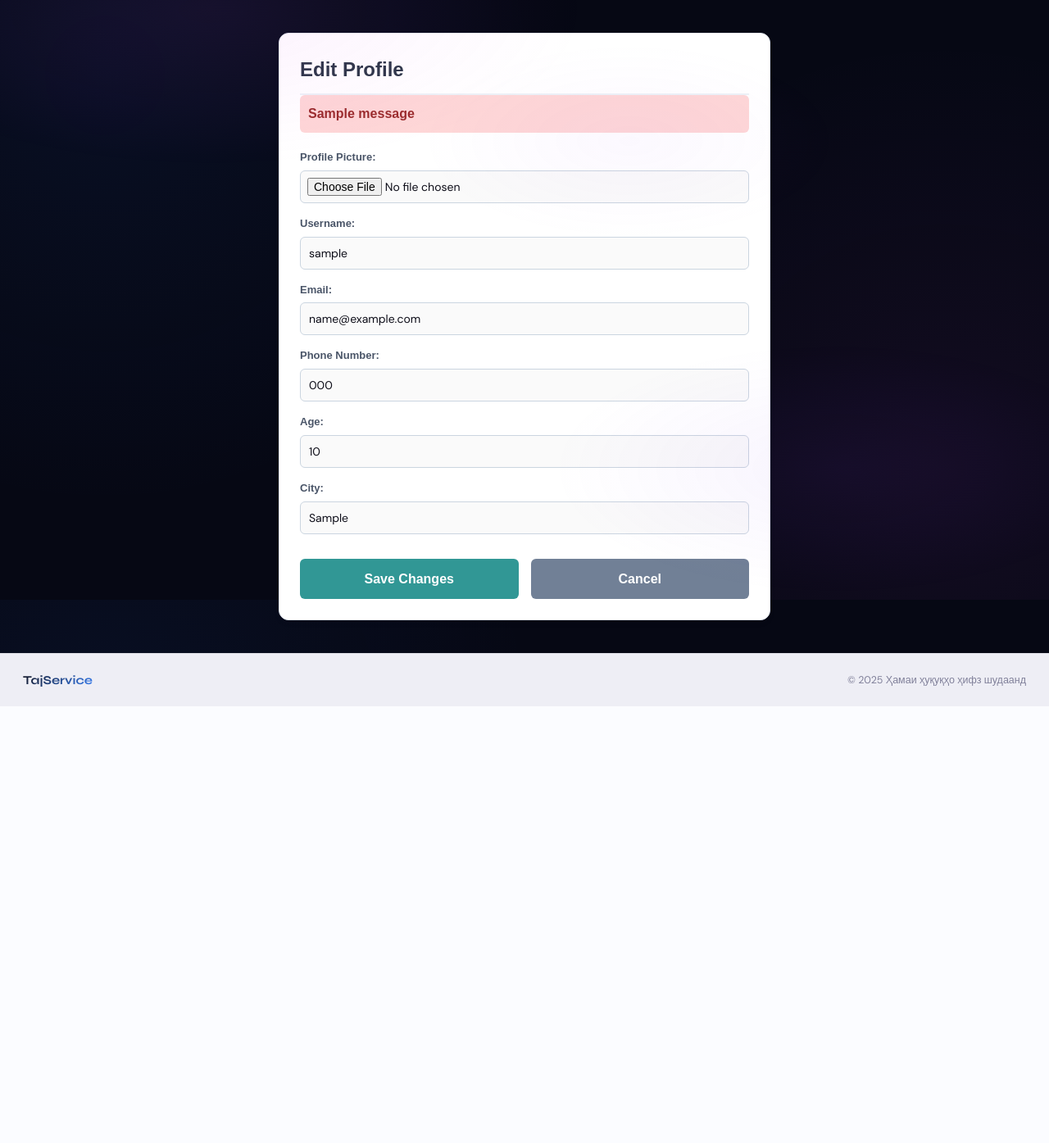
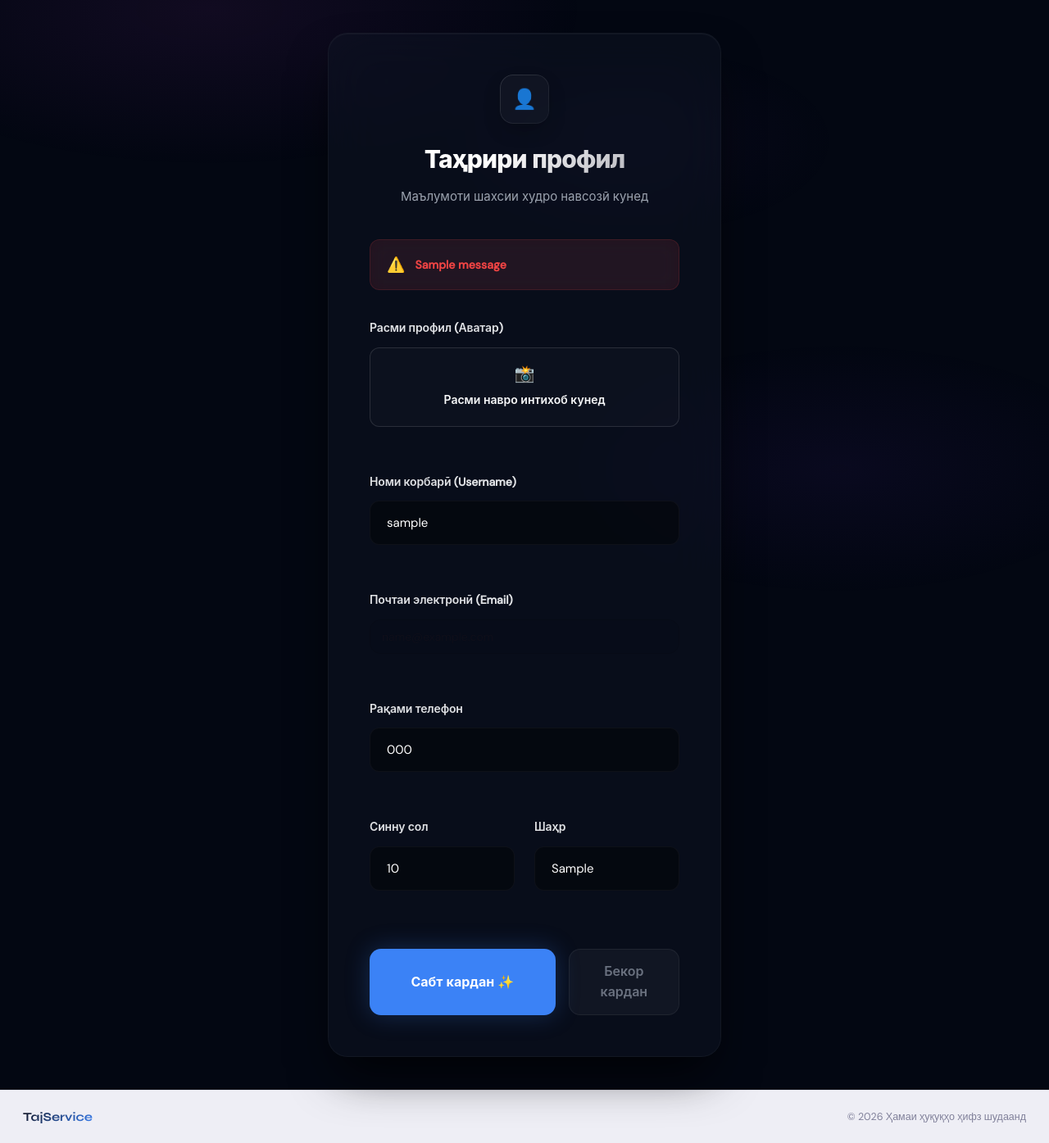
Before and after one commit to Xurwed9/usto-services, a Django app: page /accounts/profile/edit/ in a window 1280 px wide. Shown: the part 68-1463 px from the top of the page at 82% size. Before the commit the page ends 930 px from the top, so only its background shows below. Run offline with Django 5.2, Linux system fonts and the light colour scheme; a user stored in the database is signed in; tables that the repository leaves empty hold one stand-in row (values such as "Sample post"); one stand-in notice (Sample message) is shown.

Commit message:
add css edit-profil.html

```diff
--- a/services/views.py
+++ b/services/views.py
@@ -259,7 +259,7 @@ def leave_review(request, order_id):
 
 def ai_help(request):
     client = Groq(api_key=settings.GROQ_API_KEY)
-    prompt = request.GET.get('promt', '').strip()
+    prompt = request.GET.get('prompt', '').strip()
     ai_answer = ""
 
     db_services = Service.objects.all()[:10]
--- a/static/css/style.css
+++ b/static/css/style.css
@@ -3988,3 +3988,247 @@ body {
     color: #2563eb;
     text-decoration: underline;
 }
+
+
+/* ai-chat  */
+/* Контейнери умумии чати AI */
+.ai-chat {
+    position: fixed;
+    bottom: 30px;
+    right: 30px;
+    width: 380px;
+    height: 550px;
+    background: rgba(17, 24, 39, 0.85);
+    backdrop-filter: blur(25px);
+    -webkit-backdrop-filter: blur(25px);
+    border: 1px solid rgba(255, 255, 255, 0.08);
+    border-radius: 24px;
+    box-shadow: 0 20px 50px rgba(0, 0, 0, 0.6), inset 0 1px 1px rgba(255, 255, 255, 0.1);
+    display: flex;
+    flex-direction: column;
+    z-index: 9999;
+    opacity: 0;
+    transform: translateY(30px) scale(0.95);
+    pointer-events: none;
+    transition: all 0.4s cubic-bezier(0.16, 1, 0.3, 1);
+    overflow: hidden;
+}
+
+/* Саҳифаи чат вақте кушода мешавад */
+.ai-chat--open {
+    opacity: 1;
+    transform: translateY(0) scale(1);
+    pointer-events: all;
+}
+
+/* Қисми Сарлавҳа (Header) */
+.ai-chat__header {
+    padding: 18px 24px;
+    background: rgba(0, 0, 0, 0.2);
+    border-bottom: 1px solid rgba(255, 255, 255, 0.05);
+    display: flex;
+    justify-content: space-between;
+    align-items: center;
+}
+
+.ai-chat__title {
+    color: #ffffff;
+    font-weight: 700;
+    font-size: 16px;
+    display: flex;
+    align-items: center;
+    gap: 8px;
+}
+
+.ai-chat__title-dot {
+    width: 8px;
+    height: 8px;
+    background: #3b82f6;
+    border-radius: 50%;
+    box-shadow: 0 0 10px #3b82f6;
+}
+
+.ai-chat__close {
+    background: none;
+    border: none;
+    color: #9ca3af;
+    font-size: 16px;
+    cursor: pointer;
+    transition: color 0.2s;
+}
+
+.ai-chat__close:hover {
+    color: #ffffff;
+}
+
+/* Равзанаи паёмҳо (Чати асосӣ) */
+.ai-chat__window {
+    flex: 1;
+    padding: 20px;
+    overflow-y: auto;
+    display: flex;
+    flex-direction: column;
+    gap: 14px;
+    scroll-behavior: smooth;
+}
+
+/* Саломи аввалия */
+.ai-chat__welcome {
+    background: rgba(255, 255, 255, 0.03);
+    border: 1px solid rgba(255, 255, 255, 0.04);
+    color: #d1d5db;
+    padding: 14px 18px;
+    border-radius: 16px;
+    font-size: 14px;
+    line-height: 1.5;
+}
+
+/* Паёмҳо: Корбар ва AI */
+.ai-chat__msg {
+    max-width: 85%;
+    padding: 12px 16px;
+    border-radius: 16px;
+    font-size: 14px;
+    line-height: 1.5;
+    word-wrap: break-word;
+}
+
+.ai-chat__msg--user {
+    background: #2563eb;
+    color: #ffffff;
+    align-self: flex-end;
+    border-bottom-right-radius: 4px;
+    box-shadow: 0 4px 15px rgba(37, 99, 235, 0.2);
+}
+
+.ai-chat__msg--ai {
+    background: rgba(255, 255, 255, 0.06);
+    color: #f3f4f6;
+    align-self: flex-start;
+    border-bottom-left-radius: 4px;
+    border: 1px solid rgba(255, 255, 255, 0.04);
+}
+
+/* Панели воридкунии матн (Input Row) */
+.ai-chat__input-row {
+    padding: 15px 20px;
+    background: rgba(0, 0, 0, 0.3);
+    border-top: 1px solid rgba(255, 255, 255, 0.05);
+    display: flex;
+    gap: 12px;
+    align-items: center;
+}
+
+.ai-chat__input {
+    flex: 1;
+    background: rgba(0, 0, 0, 0.4);
+    border: 1px solid rgba(255, 255, 255, 0.08);
+    padding: 12px 16px;
+    border-radius: 14px;
+    color: #ffffff;
+    font-size: 14px;
+    outline: none;
+    transition: border-color 0.2s;
+}
+
+.ai-chat__input:focus {
+    border-color: #3b82f6;
+}
+
+.ai-chat__send-btn {
+    background: #2563eb;
+    color: white;
+    border: none;
+    width: 42px;
+    height: 42px;
+    border-radius: 12px;
+    display: flex;
+    align-items: center;
+    justify-content: center;
+    cursor: pointer;
+    transition: all 0.2s;
+    flex-shrink: 0;
+}
+
+.ai-chat__send-btn:hover {
+    background: #3b82f6;
+    transform: scale(1.03);
+}
+
+/* Аниматсияи се нуқтаи чопкунӣ (Typing Animation) */
+.ai-chat__typing {
+    display: flex;
+    gap: 4px;
+    align-items: center;
+    padding: 4px 0;
+}
+
+.ai-chat__typing span {
+    width: 6px;
+    height: 6px;
+    background: #9ca3af;
+    border-radius: 50%;
+    animation: aiBlurPulse 1.4s infinite ease-in-out both;
+}
+
+.ai-chat__typing span:nth-child(1) { animation-delay: -0.32s; }
+.ai-chat__typing span:nth-child(2) { animation-delay: -0.16s; }
+
+@keyframes aiBlurPulse {
+    0%, 80%, 100% { transform: scale(0.6); opacity: 0.4; }
+    40% { transform: scale(1); opacity: 1; }
+}
+
+/* Мутобиқшавӣ барои телефонҳо (Респонсив) */
+@media (max-width: 480px) {
+    .ai-chat {
+        bottom: 0;
+        right: 0;
+        width: 100%;
+        height: 100%;
+        border-radius: 0;
+        border: none;
+    }
+
+    .ai-chat__close {
+        font-size: 20px;
+        padding: 5px;
+    }
+}
+
+
+
+/* edit-profil */
+.master-extra-zone {
+    margin-top: 15px;
+    padding: 24px;
+    background: rgba(59, 130, 246, 0.03);
+    border: 1px dashed rgba(59, 130, 246, 0.2);
+    border-radius: 16px;
+    box-shadow: inset 0 0 20px rgba(59, 130, 246, 0.02);
+}
+
+.master-zone-title {
+    margin: 0 0 20px 0;
+    font-size: 16px;
+    font-weight: 700;
+    color: #3b82f6;
+    letter-spacing: -0.01em;
+    text-transform: uppercase;
+}
+
+.form-container .file-upload-zone {
+    border-style: solid;
+    background: rgba(255, 255, 255, 0.02);
+}
+
+.form-container .upload-icon {
+    font-size: 20px;
+    margin-bottom: 5px;
+}
+
+@media (max-width: 600px) {
+    .master-extra-zone {
+        padding: 16px;
+    }
+}
--- a/templates/accounts/base.html
+++ b/templates/accounts/base.html
@@ -86,6 +86,18 @@
             Натиҷа барои: <strong>"{{ query }}"</strong> — {{ services.count }} эълон ёфт шуд
         </div>
     {% endif %}
+</header>
+
+{% block main %}
+<h2>block main</h2>
+{% endblock %}
+
+<footer class="site-footer">
+    <div class="site-footer__inner">
+        <span class="site-footer__brand">TajService</span>
+        <span class="site-footer__copy">© 2026 Ҳамаи ҳуқуқҳо ҳифз шудаанд</span>
+    </div>
+</footer>
 
 <div class="ai-chat" id="aiChatBox">
     <div class="ai-chat__header">
@@ -111,18 +123,6 @@
         </button>
     </div>
 </div>
-</header>
-
-{% block main %}
-<h2>block main</h2>
-{% endblock %}
-
-<footer class="site-footer">
-    <div class="site-footer__inner">
-        <span class="site-footer__brand">TajService</span>
-        <span class="site-footer__copy">© 2025 Ҳамаи ҳуқуқҳо ҳифз шудаанд</span>
-    </div>
-</footer>
 
 <script>
     const openBtn = document.getElementById('openAiBtn');
@@ -138,6 +138,13 @@
     };
     closeBtn.onclick = () => chatBox.classList.remove('ai-chat--open');
 
+    function formatAiResponse(text) {
+        if (!text) return '';
+        let formatted = text.replace(/\n/g, '<br>');
+        formatted = formatted.replace(/\*\*(.*?)\*\*/g, '<strong>$1</strong>');
+        return formatted;
+    }
+
     async function sendQuestion() {
         const text = aiInput.value.trim();
         if (!text) return;
@@ -147,17 +154,32 @@
         chatWindow.scrollTop = chatWindow.scrollHeight;
 
         const loadingId = 'loading-' + Date.now();
-        chatWindow.innerHTML += `<div class="ai-chat__msg ai-chat__msg--ai" id="${loadingId}"><span class="ai-chat__typing"><span></span><span></span><span></span></span></div>`;
+        chatWindow.innerHTML += `
+            <div class="ai-chat__msg ai-chat__msg--ai" id="${loadingId}">
+                <div class="ai-chat__typing">
+                    <span></span><span></span><span></span>
+                </div>
+            </div>`;
         chatWindow.scrollTop = chatWindow.scrollHeight;
 
         try {
-            const response = await fetch(`{% url 'ai_help' %}?promt=${encodeURIComponent(text)}`, {
+            const response = await fetch(`{% url 'ai_help' %}?prompt=${encodeURIComponent(text)}`, {
                 headers: { 'X-Requested-With': 'XMLHttpRequest' }
             });
+
+            if (!response.ok) throw new Error('Сервер ҷавоб надод');
+
             const data = await response.json();
-            document.getElementById(loadingId).innerHTML = data.ai_answer;
+            const aiBlock = document.getElementById(loadingId);
+
+            if (aiBlock) {
+                aiBlock.innerHTML = formatAiResponse(data.ai_answer);
+            }
         } catch (error) {
-            document.getElementById(loadingId).textContent = '⚠️ Хатогӣ дар пайвастшавӣ.';
+            const aiBlock = document.getElementById(loadingId);
+            if (aiBlock) {
+                aiBlock.innerHTML = '<span style="color: #ef4444;">⚠️ Хатогӣ дар пайвастшавӣ ё сервер.</span>';
+            }
         }
         chatWindow.scrollTop = chatWindow.scrollHeight;
     }
--- a/templates/accounts/edit_profile.html
+++ b/templates/accounts/edit_profile.html
@@ -1,77 +1,94 @@
 {% extends "accounts/base.html" %}
 {% block main %}
 
-<div style="max-width: 600px; margin: 40px auto; padding: 25px; border: 1px solid #e2e8f0; border-radius: 12px; background: #ffffff; box-shadow: 0 4px 6px rgba(0,0,0,0.05); font-family: sans-serif;">
+<div class="form-wrapper">
+    <div class="form-container auth-box-width">
 
-    <h2 style="margin-top: 0; color: #2d3748; border-bottom: 2px solid #edf2f7; padding-bottom: 10px;">Edit Profile</h2>
+        <div class="form-header">
+            <div class="header-icon-glow">👤</div>
+            <h2 class="form-title">Таҳрири профил</h2>
+            <p class="form-subtitle">Маълумоти шахсии худро навсозӣ кунед</p>
+        </div>
 
         {% if messages %}
             {% for message in messages %}
-            <div style="padding: 10px; background: #fed7d7; color: #9b2c2c; margin-bottom: 15px; border-radius: 6px; font-weight: bold;">
-                {{ message }}
+                <div class="error-alert">
+                    <span class="error-icon">⚠️</span>
+                    <span class="error-text">{{ message }}</span>
                 </div>
             {% endfor %}
         {% endif %}
 
-    <form method="POST" enctype="multipart/form-data" style="display: flex; flex-direction: column; gap: 15px; margin-top: 20px;">
+        <form method="POST" enctype="multipart/form-data" class="form-grid">
             {% csrf_token %}
 
-        <div>
-            <label style="font-weight: bold; display: block; margin-bottom: 5px; color: #4a5568;">Profile Picture:</label>
-            <input type="file" name="photo" accept="image/*" style="width: 100%; padding: 8px; border: 1px solid #cbd5e0; border-radius: 6px;">
+            <div class="form-group">
+                <label class="form-group-label">Расми профил (Аватар)</label>
+                <div class="file-upload-zone" style="padding: 15px;">
+                    <div class="upload-zone-content">
+                        <div class="upload-icon">📸</div>
+                        <input type="file" name="photo" id="profile-photo-input" accept="image/*">
+                        <label for="profile-photo-input" class="file-custom-label">
+                            <span>Расми навро интихоб кунед</span>
+                        </label>
+                    </div>
+                </div>
             </div>
 
-        <div>
-            <label style="font-weight: bold; display: block; margin-bottom: 5px; color: #4a5568;">Username:</label>
-            <input type="text" name="username" value="{{ request.user.username }}" style="width: 100%; padding: 10px; border: 1px solid #cbd5e0; border-radius: 6px;" required>
+            <div class="form-group">
+                <label class="form-group-label">Номи корбарӣ (Username)</label>
+                <input type="text" name="username" value="{{ request.user.username }}" required>
             </div>
 
-        <div>
-            <label style="font-weight: bold; display: block; margin-bottom: 5px; color: #4a5568;">Email:</label>
-            <input type="email" name="email" value="{{ request.user.email }}" style="width: 100%; padding: 10px; border: 1px solid #cbd5e0; border-radius: 6px;" required>
+            <div class="form-group">
+                <label class="form-group-label">Почтаи электронӣ (Email)</label>
+                <input type="email" name="email" value="{{ request.user.email }}" required>
             </div>
 
-        <div>
-            <label style="font-weight: bold; display: block; margin-bottom: 5px; color: #4a5568;">Phone Number:</label>
-            <input type="text" name="phone" value="{{ request.user.phone }}" style="width: 100%; padding: 10px; border: 1px solid #cbd5e0; border-radius: 6px;">
+            <div class="form-group">
+                <label class="form-group-label">Рақами телефон</label>
+                <input type="text" name="phone" value="{{ request.user.phone|default:'' }}" placeholder="+992 900 00 0000">
             </div>
 
-        <div>
-            <label style="font-weight: bold; display: block; margin-bottom: 5px; color: #4a5568;">Age:</label>
-            <input type="number" name="age" value="{{ request.user.age|default:'' }}" style="width: 100%; padding: 10px; border: 1px solid #cbd5e0; border-radius: 6px;">
+            <div class="form-row-two-col">
+                <div class="form-group flex-1">
+                    <label class="form-group-label">Синну сол</label>
+                    <input type="number" name="age" value="{{ request.user.age|default:'' }}" placeholder="Масалан: 25">
                 </div>
 
-        <div>
-            <label style="font-weight: bold; display: block; margin-bottom: 5px; color: #4a5568;">City:</label>
-            <input type="text" name="city" value="{{ request.user.profile.city|default:'' }}" style="width: 100%; padding: 10px; border: 1px solid #cbd5e0; border-radius: 6px;">
+                <div class="form-group flex-1">
+                    <label class="form-group-label">Шаҳр</label>
+                    <input type="text" name="city" value="{{ request.user.profile.city|default:'' }}" placeholder="Душанбе">
+                </div>
             </div>
 
             {% if request.user.role == 'master' %}
-            <div style="border-top: 2px dashed #edf2f7; padding-top: 15px; margin-top: 10px;">
-                <h4 style="margin: 0 0 15px 0; color: #319795;">Master Extra Info</h4>
+                <div class="master-extra-zone">
+                    <h4 class="master-zone-title">Маълумоти иловагии усто 🛠️</h4>
 
-                <div style="margin-bottom: 15px;">
-                    <label style="font-weight: bold; display: block; margin-bottom: 5px; color: #4a5568;">Experience (in years):</label>
-                    <input type="number" name="experience" value="{{ request.user.profile.experience }}" style="width: 100%; padding: 10px; border: 1px solid #cbd5e0; border-radius: 6px;">
+                    <div class="form-group" style="margin-bottom: 20px;">
+                        <label class="form-group-label">Таҷрибаи корӣ (бо сол)</label>
+                        <input type="number" name="experience" value="{{ request.user.profile.experience|default:'' }}" placeholder="Масалан: 5">
                     </div>
 
-                <div>
-                    <label style="font-weight: bold; display: block; margin-bottom: 5px; color: #4a5568;">About Me (Bio):</label>
-                    <textarea name="bio" rows="4" style="width: 100%; padding: 10px; border: 1px solid #cbd5e0; border-radius: 6px;">{{ request.user.profile.bio|default:'' }}</textarea>
+                    <div class="form-group">
+                        <label class="form-group-label">Дар бораи ман (Bio)</label>
+                        <textarea name="bio" rows="4" placeholder="Дар бораи маҳорат ва хизматрасониҳои худ кӯтоҳ нависед...">{{ request.user.profile.bio|default:'' }}</textarea>
                     </div>
                 </div>
             {% endif %}
 
-        <div style="display: flex; gap: 15px; margin-top: 15px;">
-            <button type="submit" style="flex: 1; background: #319795; color: white; padding: 12px; border: none; border-radius: 6px; font-size: 16px; font-weight: bold; cursor: pointer;">
-                Save Changes
+            <div class="action-buttons-wrapper">
+                <button type="submit" class="btn-submit">
+                    <span class="btn-text">Сабт кардан ✨</span>
                 </button>
-            <a href="{% url 'profile' %}" style="flex: 1; text-align: center; background: #718096; color: white; padding: 12px; text-decoration: none; border-radius: 6px; font-size: 16px; font-weight: bold;">
-                Cancel
+                <a href="{% url 'profile' %}" class="btn-cancel">
+                    <span>Бекор кардан</span>
                 </a>
             </div>
 
         </form>
     </div>
+</div>
 
 {% endblock %}
```
Lines whose indentation alone changed are shown as unchanged.
